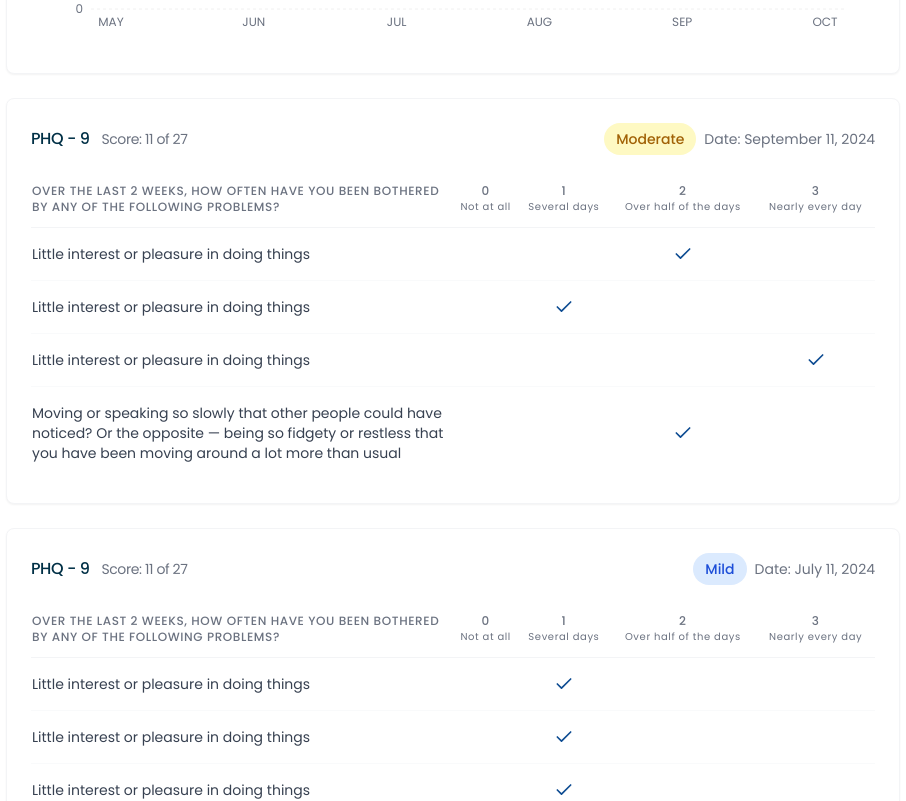
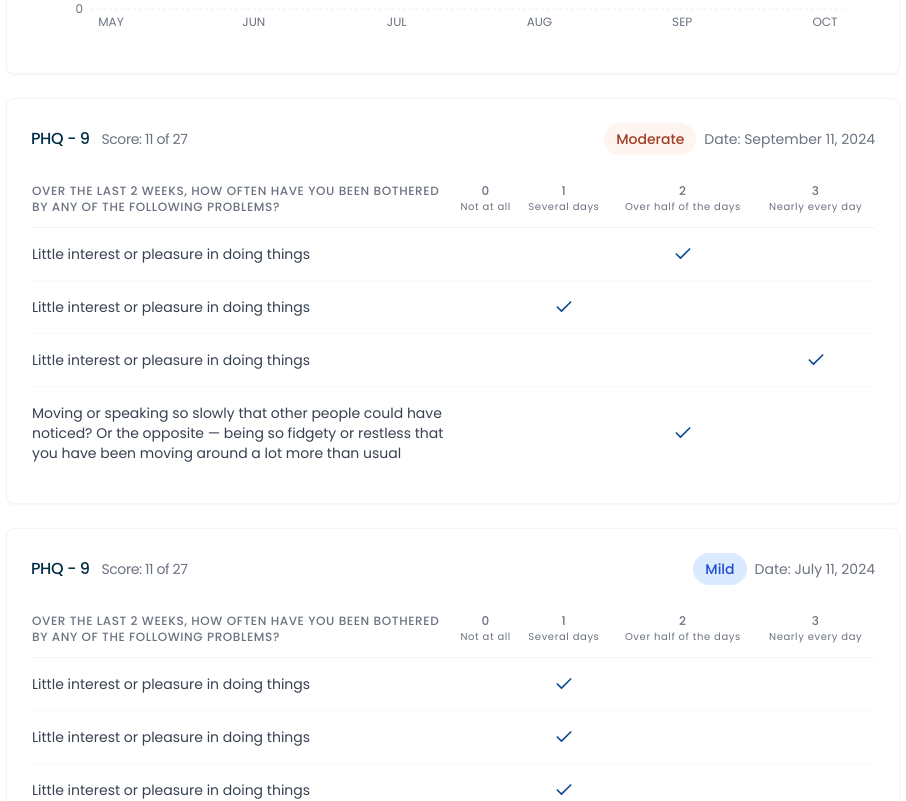
Before and after one commit to OfirSnir/health-report-genie, a React (Vite) app: page / in a window 1280 px wide. Shown: the part 1260-2061 px from the top of the page, without its empty margins (187-1093 px from the left). Built offline with nearby package versions, Linux system fonts and the light colour scheme.

Commit message:
Fix: Update moderate severity colors
Update the colors for the "Moderate" severity level in the PHQScorecard component to match the specified hex codes.

```diff
--- a/src/index.css
+++ b/src/index.css
@@ -129,7 +129,7 @@
   }
 
   .phq-score-moderate {
-    @apply bg-yellow-100 text-yellow-700;
+    @apply bg-[#FEF5F0] text-[#A03E25];
   }
 
   .phq-score-severe {
```
